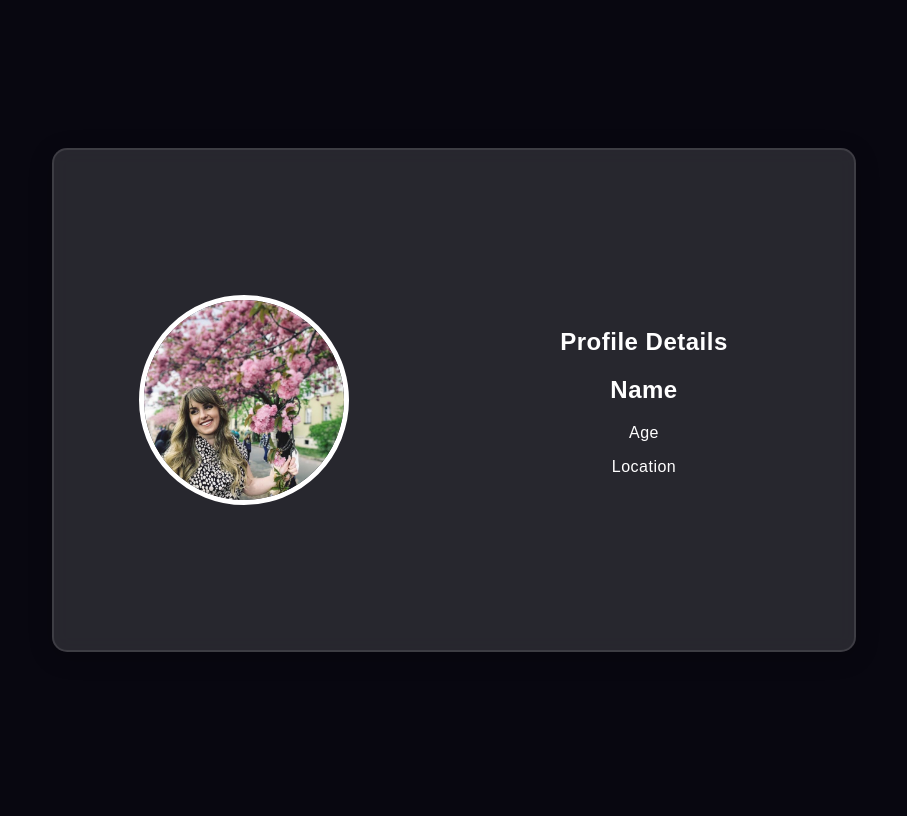
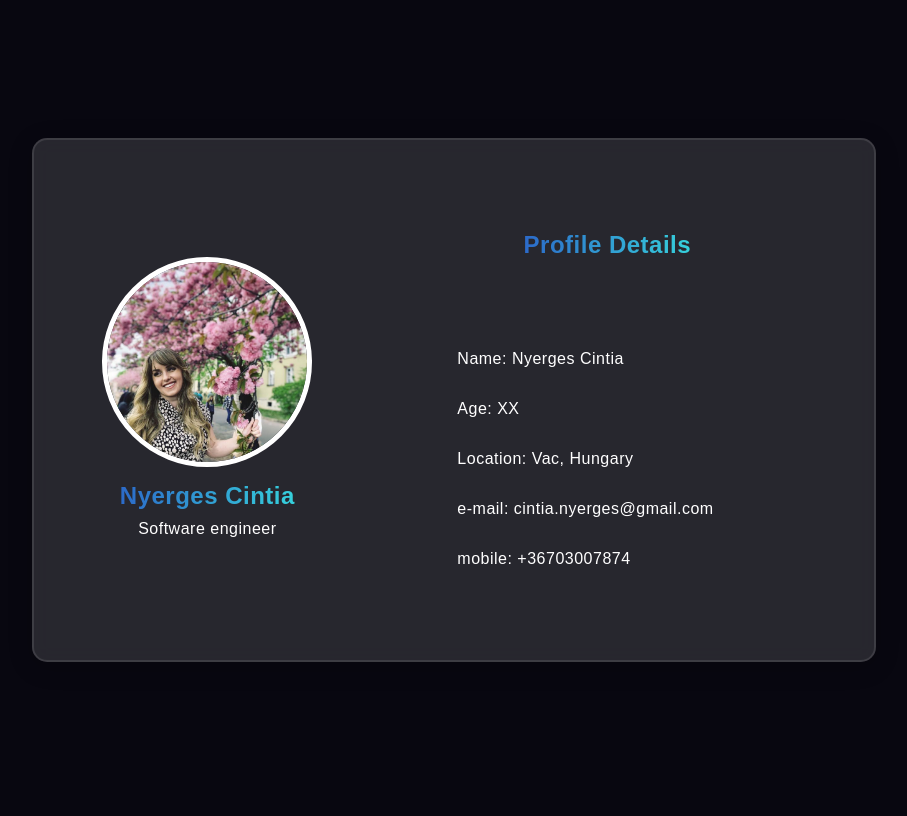
Before and after one commit to NyergesC/python-home-budget-app, a Django app: page /cintias_corner in a window 1280 px wide. Shown: the whole page, without its empty margins (186-1093 px from the left). Run offline with Django 5.2, Linux system fonts and the light colour scheme.

Commit message:
style corrections

```diff
--- a/main_project/static/cintia_style.css
+++ b/main_project/static/cintia_style.css
@@ -29,13 +29,17 @@ body{
     top: 50%;
     left: 50%;
     z-index: 100;
+    padding: 10px 20px;
 }
 
 .left-side {
     flex: 1;
     display: flex;
+    flex-direction: column;
     align-items: center;
     justify-content: center;
+    padding: 10px 40px;
+
 }
 
 .left-side img {
@@ -44,12 +48,38 @@ body{
     border-radius: 50%;
     border: 5px solid #fff;
     object-fit: cover;
+    margin-bottom: 10px;
 }
 
 .right-side {
-    flex: 1;
-    padding: 0 20px;
+    flex: 2;
+    flex-direction: column;
+    display: flex;
+    padding: 10px 20px;
     color: white;
+    justify-content: space-evenly;
+    align-content: center;
+    align-items: center;
+}
+
+.details_container {
+    display: flex;
+    flex-direction: column;
+    width: 100%;
+    max-width: 300px;
     justify-content: center;
     align-content: center;
+    text-align: start;
+    padding: 5px;
+
 }
+
+.left-side h2, .left-side p {
+    color: white;
+    margin: 5px 0;
+}
+.left-side h2, .right-side h2 {
+    background: linear-gradient(to right, #2c6ac9, #36d1dc);
+    -webkit-background-clip: text;
+    -webkit-text-fill-color: transparent;
+}
--- a/main_project/templates/cintias_corner/profile.html
+++ b/main_project/templates/cintias_corner/profile.html
@@ -10,12 +10,18 @@
     <div class="container">
         <div class="left-side">
             <img src="../../static/profile.jpg" alt="Profile Picture">
+            <h2>Nyerges Cintia</h2>
+            <p>Software engineer</p>
         </div>
         <div class="right-side">
             <h2>Profile Details</h2>
-            <h2>Name</h2>
-            <p>Age</p>
-            <p>Location</p>
+            <div class="details_container">
+                <p>Name: Nyerges Cintia</p>
+                <p>Age: XX</p>
+                <p>Location: Vac, Hungary</p>
+                <p>e-mail: cintia.nyerges@gmail.com</p>
+                <p>mobile: +36703007874</p>
+            </div>
         </div>
 
     </div>
```
